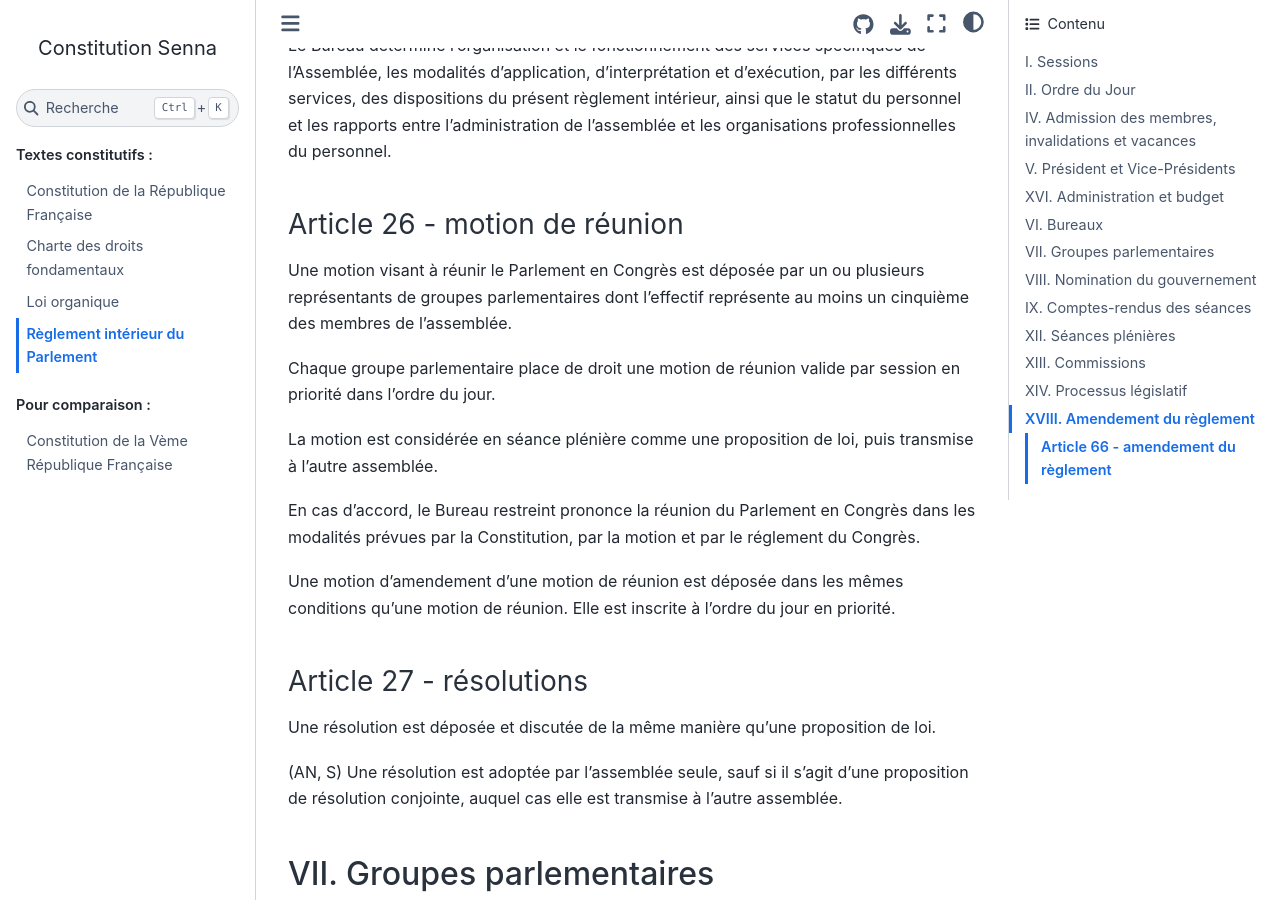
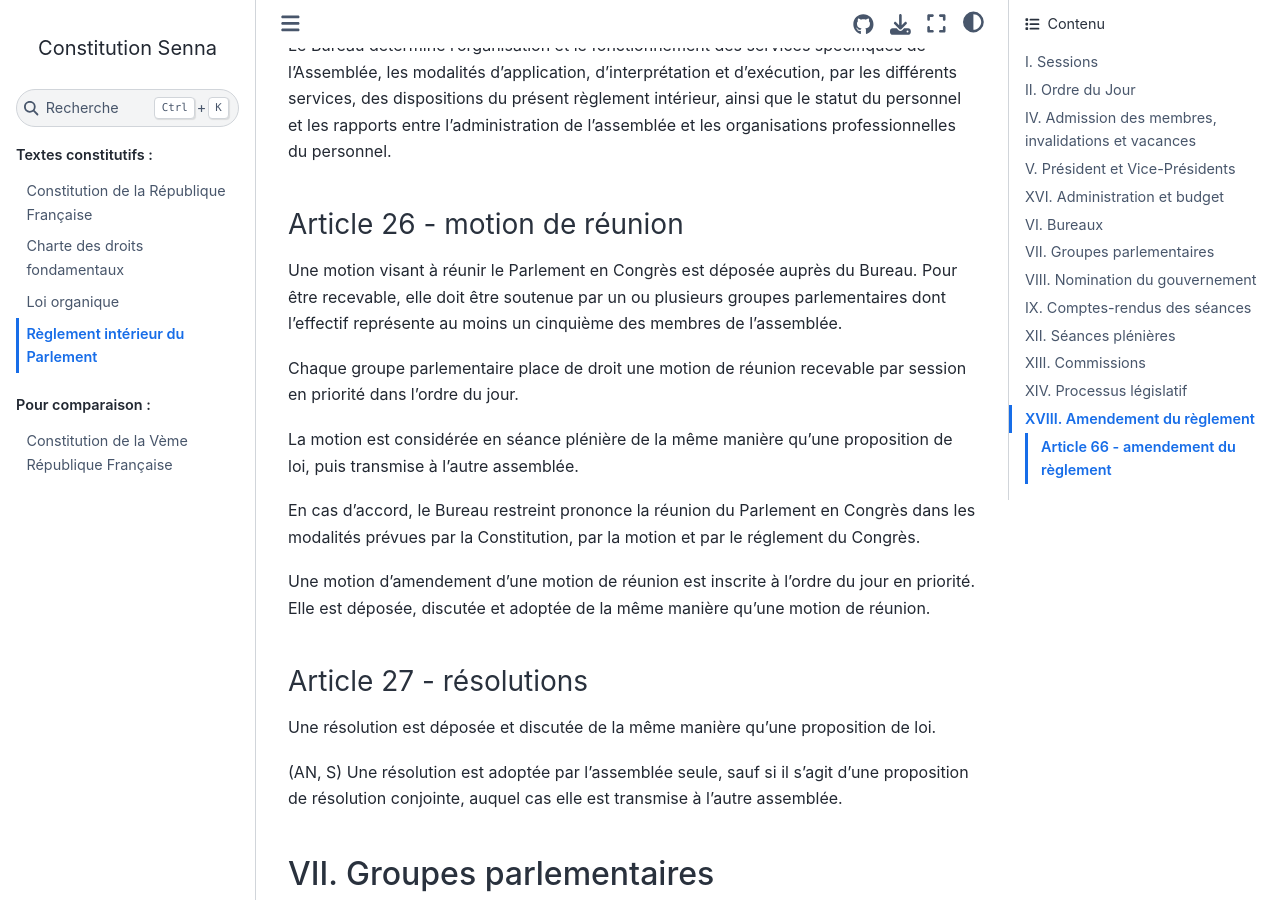
Before and after one commit to Gouvernathor/senna, a Sphinx documentation site: the page built from source/reglement_interieur.rst, in a window 1280 px wide and 900 px high, scrolled down 8208 px. Built offline with Sphinx 7.4.7 and the Sphinx Book theme 1.1.4, drawn with Linux system fonts in a browser that asks for light colours; some of the changed text lies outside the part shown.

Commit message:
reformulation, et quorum pour admendement du réglement

```diff
--- a/source/reglement_interieur.rst
+++ b/source/reglement_interieur.rst
@@ -276,15 +276,15 @@
 
 .. article:: motion de réunion
 
-Une motion visant à réunir le Parlement en Congrès est déposée par un ou plusieurs représentants de groupes parlementaires dont l'effectif représente au moins un cinquième des membres de l'assemblée.
+Une motion visant à réunir le Parlement en Congrès est déposée auprès du Bureau. Pour être recevable, elle doit être soutenue par un ou plusieurs groupes parlementaires dont l'effectif représente au moins un cinquième des membres de l'assemblée.
 
-Chaque groupe parlementaire place de droit une motion de réunion valide par session en priorité dans l'ordre du jour.
+Chaque groupe parlementaire place de droit une motion de réunion recevable par session en priorité dans l'ordre du jour.
 
-La motion est considérée en séance plénière comme une proposition de loi, puis transmise à l'autre assemblée.
+La motion est considérée en séance plénière de la même manière qu'une proposition de loi, puis transmise à l'autre assemblée.
 
 En cas d'accord, le Bureau restreint prononce la réunion du Parlement en Congrès dans les modalités prévues par la Constitution, par la motion et par le réglement du Congrès.
 
-Une motion d'amendement d'une motion de réunion est déposée dans les mêmes conditions qu'une motion de réunion. Elle est inscrite à l'ordre du jour en priorité.
+Une motion d'amendement d'une motion de réunion est inscrite à l'ordre du jour en priorité. Elle est déposée, discutée et adoptée de la même manière qu'une motion de réunion.
 
 .. article:: résolutions
 
@@ -652,4 +652,4 @@
 
 .. article:: amendement du règlement
 
-Le présent règlement peut être amendé par décision de l'assemblée, à la majorité des membres présents et votants, après rapport d'une commission sur l'amendement proposé.
+Le présent règlement peut être amendé par décision de l'assemblée, à la majorité de ses membres, après rapport d'une commission sur l'amendement proposé.
```
